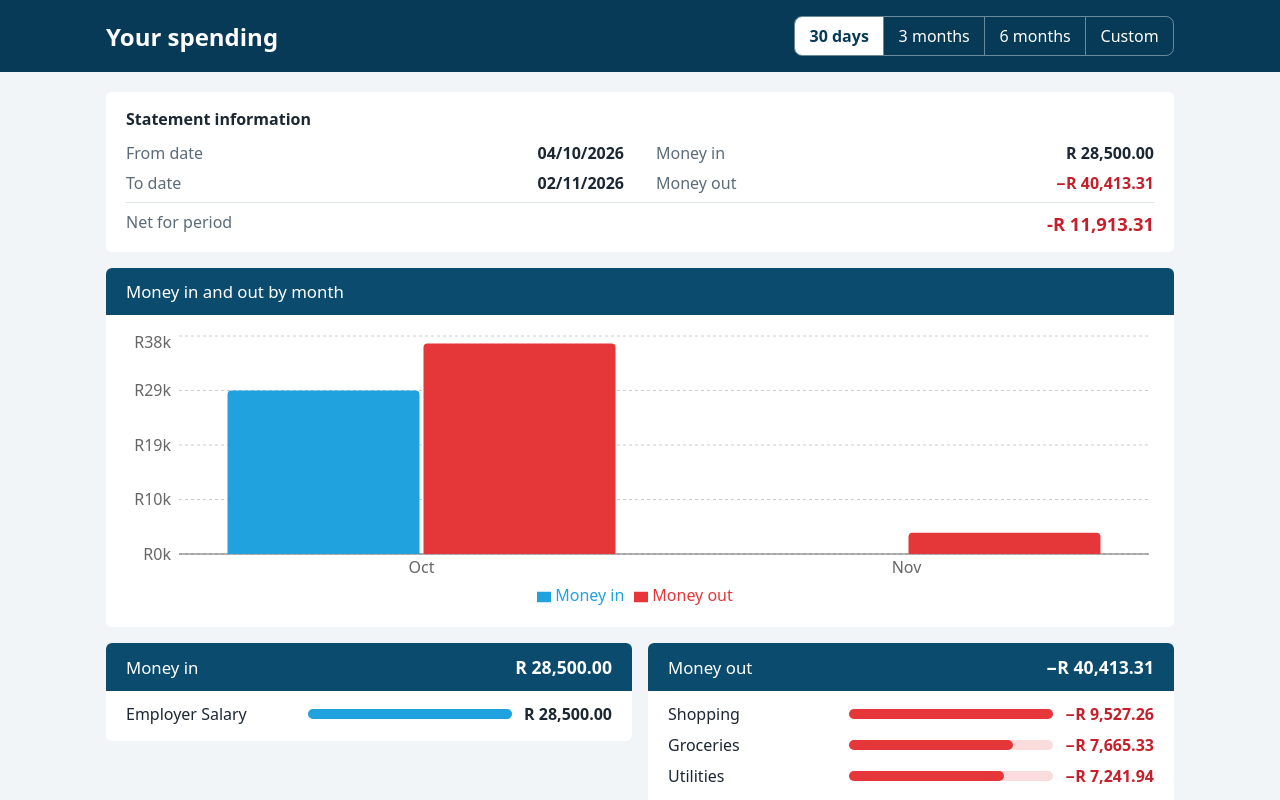
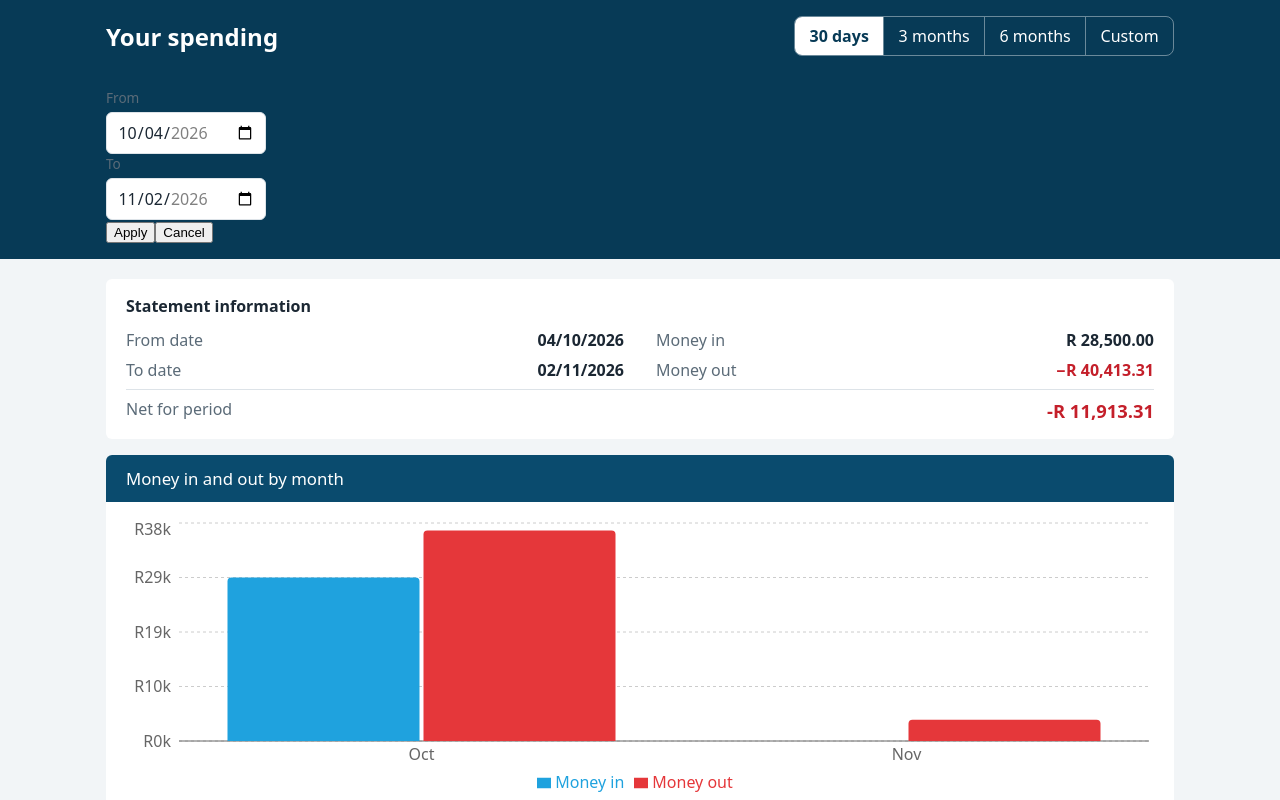
Before and after one commit to Tshifhiwa13/spending-insights, a React (Vite) app: page / in a window 1280 px wide. Both pictures are taken after a click on the button "Custom". Shown: the top 800 px of the page. Built offline with nearby package versions, Linux system fonts and the light colour scheme.

Commit message:
Support custom date ranges on the dashboard

```diff
--- a/src/App.jsx
+++ b/src/App.jsx
@@ -1,4 +1,5 @@
 import { useEffect, useMemo, useState } from 'react';
+import CustomRangeForm from './components/CustomRangeForm';
 import MoneySummary from './components/MoneySummary';
 import MonthlyTrend from './components/MonthlyTrend';
 import PeriodPicker from './components/PeriodPicker';
@@ -6,14 +7,23 @@ import SpendingDonut from './components/SpendingDonut';
 import StatementInfo from './components/StatementInfo';
 import TransactionsPanel from './components/TransactionsPanel';
 import { categoryLabel } from './data/categories';
+import { DAYS_OF_HISTORY } from './data/mockTransactions';
 import { spendingService } from './services/spendingService';
 import { lastNDays } from './utils/dates';
 
 export default function App() {
-  const [days, setDays] = useState(30);
+  // Either a preset ({ days: 30 }) or a custom range ({ from, to }).
+  const [period, setPeriod] = useState({ days: 30 });
+  const [isCustomOpen, setIsCustomOpen] = useState(false);
   const [reloadKey, setReloadKey] = useState(0);
   const [state, setState] = useState({ status: 'loading' });
-  const range = useMemo(() => lastNDays(days), [days]);
+
+  const range = useMemo(
+    () => (period.days ? lastNDays(period.days) : { from: period.from, to: period.to }),
+    [period],
+  );
+  // The dates mock data exists for: the earliest generated day up to today.
+  const limits = useMemo(() => ({ min: lastNDays(DAYS_OF_HISTORY).from, max: lastNDays(1).to }), []);
 
   useEffect(() => {
     let cancelled = false;
@@ -35,13 +45,38 @@ export default function App() {
     };
   }, [range, reloadKey]);
 
+  function selectPreset(days) {
+    setPeriod({ days });
+    setIsCustomOpen(false);
+  }
+
+  function applyCustomRange(customRange) {
+    setPeriod(customRange);
+    setIsCustomOpen(false);
+  }
+
   return (
     <>
       <header className="topbar">
         <div className="topbar-inner">
           <h1>Your spending</h1>
-          <PeriodPicker value={days} onChange={setDays} />
+          <PeriodPicker
+            value={period.days ?? 'custom'}
+            isCustomOpen={isCustomOpen}
+            onSelectPreset={selectPreset}
+            onToggleCustom={() => setIsCustomOpen((open) => !open)}
+          />
         </div>
+        {isCustomOpen && (
+          <div className="topbar-inner topbar-custom">
+            <CustomRangeForm
+              initialRange={range}
+              limits={limits}
+              onApply={applyCustomRange}
+              onCancel={() => setIsCustomOpen(false)}
+            />
+          </div>
+        )}
       </header>
 
       <main className="page" aria-busy={state.status === 'loading'}>
```
